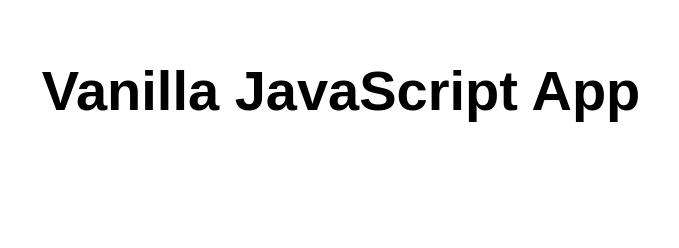
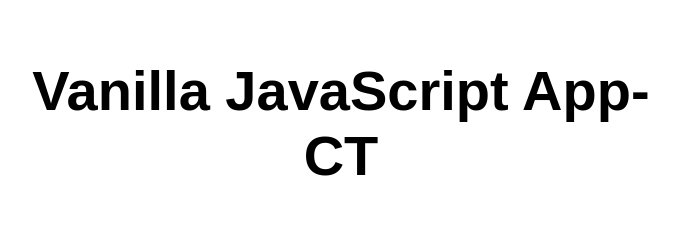
Before and after one commit to pablovidals/vanilla-ASWA, a website: page src/index.html in a window 1280 px wide. Shown: the whole page, without its empty margins (299-978 px from the left). Drawn offline with Linux system fonts and the light colour scheme.

Commit message:
Cambio de nombre

```diff
--- a/src/index.html
+++ b/src/index.html
@@ -10,7 +10,7 @@
 
 <body>
   <main>
-    <h1>Vanilla JavaScript App</h1>
+    <h1>Vanilla JavaScript App-CT</h1>
   </main>
 </body>
 
```
